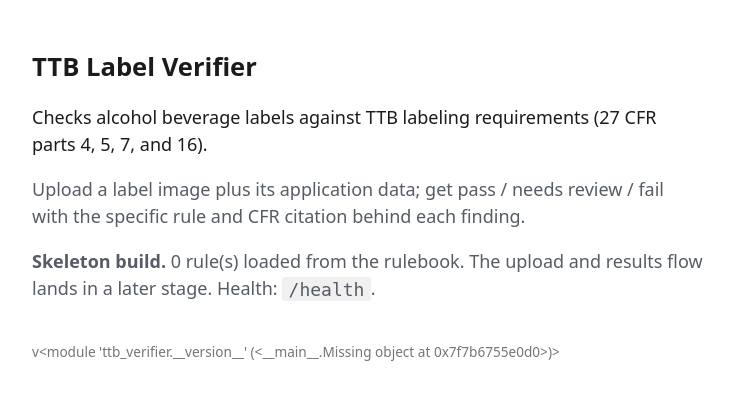
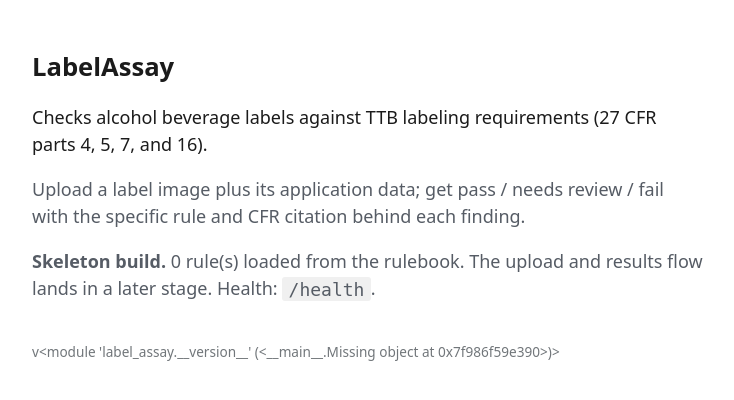
Before and after one commit to haksanlulz/label-assay, a FastAPI app: page / in a window 1280 px wide. Shown: the top 400 px of the page, without its empty margins (272-1006 px from the left). Run offline with FastAPI, Linux system fonts and the light colour scheme.

Commit message:
refactor: rename project to LabelAssay (label-assay)
Package ttb_verifier -> label_assay; distribution + fly app -> label-assay;
display name -> LabelAssay. Chosen via a seeded naming pass: an "assay" tests a
sample against a standard (this app's exact mechanic), carries Treasury Assay
Office / spirits-proof pedigree, and stays advisory — an assay reports a finding,
it never approves. 7 tests green after the rename.

Assisted-by: Claude (claude-opus-4-8)
Co-Authored-By: Claude Opus 4.8 <noreply@anthropic.com>

```diff
--- a/fly.toml
+++ b/fly.toml
@@ -1,4 +1,4 @@
-app = "ttb-label-verifier"
+app = "label-assay"
 primary_region = "iad"
 
 [build]
--- a/pyproject.toml
+++ b/pyproject.toml
@@ -1,5 +1,5 @@
 [project]
-name = "ttb-label-verifier"
+name = "label-assay"
 version = "0.1.0"
 description = "Verifies alcohol beverage labels against TTB labeling requirements (27 CFR)."
 requires-python = ">=3.12"
@@ -42,7 +42,7 @@ requires = ["hatchling"]
 build-backend = "hatchling.build"
 
 [tool.hatch.build.targets.wheel]
-packages = ["src/ttb_verifier"]
+packages = ["src/label_assay"]
 
 [tool.ruff]
 line-length = 100
--- a/src/ttb_verifier/rulebook/loader.py
+++ b/src/label_assay/rulebook/loader.py
@@ -53,7 +53,7 @@ class Rulebook(BaseModel):
 def load_rulebook() -> Rulebook:
     rules: list[Rule] = []
     hasher = hashlib.sha256()
-    rules_dir = resources.files("ttb_verifier.rulebook") / "rules"
+    rules_dir = resources.files("label_assay.rulebook") / "rules"
 
     for entry in sorted(rules_dir.iterdir(), key=lambda p: p.name):
         if not entry.name.endswith((".yaml", ".yml")):
--- a/src/ttb_verifier/web/app.py
+++ b/src/label_assay/web/app.py
@@ -12,12 +12,12 @@ from fastapi import FastAPI, Request
 from fastapi.responses import HTMLResponse
 from fastapi.templating import Jinja2Templates
 
-from ttb_verifier import __version__
-from ttb_verifier.rulebook.loader import load_rulebook
+from label_assay import __version__
+from label_assay.rulebook.loader import load_rulebook
 
 _TEMPLATES = Jinja2Templates(directory=str(Path(__file__).parent / "templates"))
 
-app = FastAPI(title="TTB Label Verifier", version=__version__)
+app = FastAPI(title="LabelAssay", version=__version__)
 
 
 @app.get("/health")
--- a/src/ttb_verifier/web/templates/index.html
+++ b/src/label_assay/web/templates/index.html
@@ -3,7 +3,7 @@
 <head>
   <meta charset="utf-8">
   <meta name="viewport" content="width=device-width, initial-scale=1">
-  <title>TTB Label Verifier</title>
+  <title>LabelAssay</title>
   <style>
     /* Minimal placeholder styling. The federal-native UI (USWDS compiled CSS)
        wires in at the Day-5 stage. Base size 18px suits the older-reviewer
@@ -18,7 +18,7 @@
   </style>
 </head>
 <body>
-  <h1>TTB Label Verifier</h1>
+  <h1>LabelAssay</h1>
   <p>Checks alcohol beverage labels against TTB labeling requirements
      (27 CFR parts 4, 5, 7, and 16).</p>
   <p class="muted">Upload a label image plus its application data; get
```
Also changed, not shown: tests/test_smoke.py (+2 -2 lines), tests/test_ssot.py (+1 -1 lines), README.md, src/label_assay/__init__.py (renamed from src/ttb_verifier/__init__.py), src/label_assay/domain/__init__.py (renamed from src/ttb_verifier/domain/__init__.py), src/label_assay/domain/models.py (renamed from src/ttb_verifier/domain/models.py), src/label_assay/extract/__init__.py (renamed from src/ttb_verifier/extract/__init__.py), src/label_assay/rulebook/__init__.py (renamed from src/ttb_verifier/rulebook/__init__.py), src/label_assay/rulebook/rules/health_warning.yaml (renamed from src/ttb_verifier/rulebook/rules/health_warning.yaml), src/label_assay/verify/__init__.py (renamed from src/ttb_verifier/verify/__init__.py), src/label_assay/web/__init__.py (renamed from src/ttb_verifier/web/__init__.py), 2 other files.
